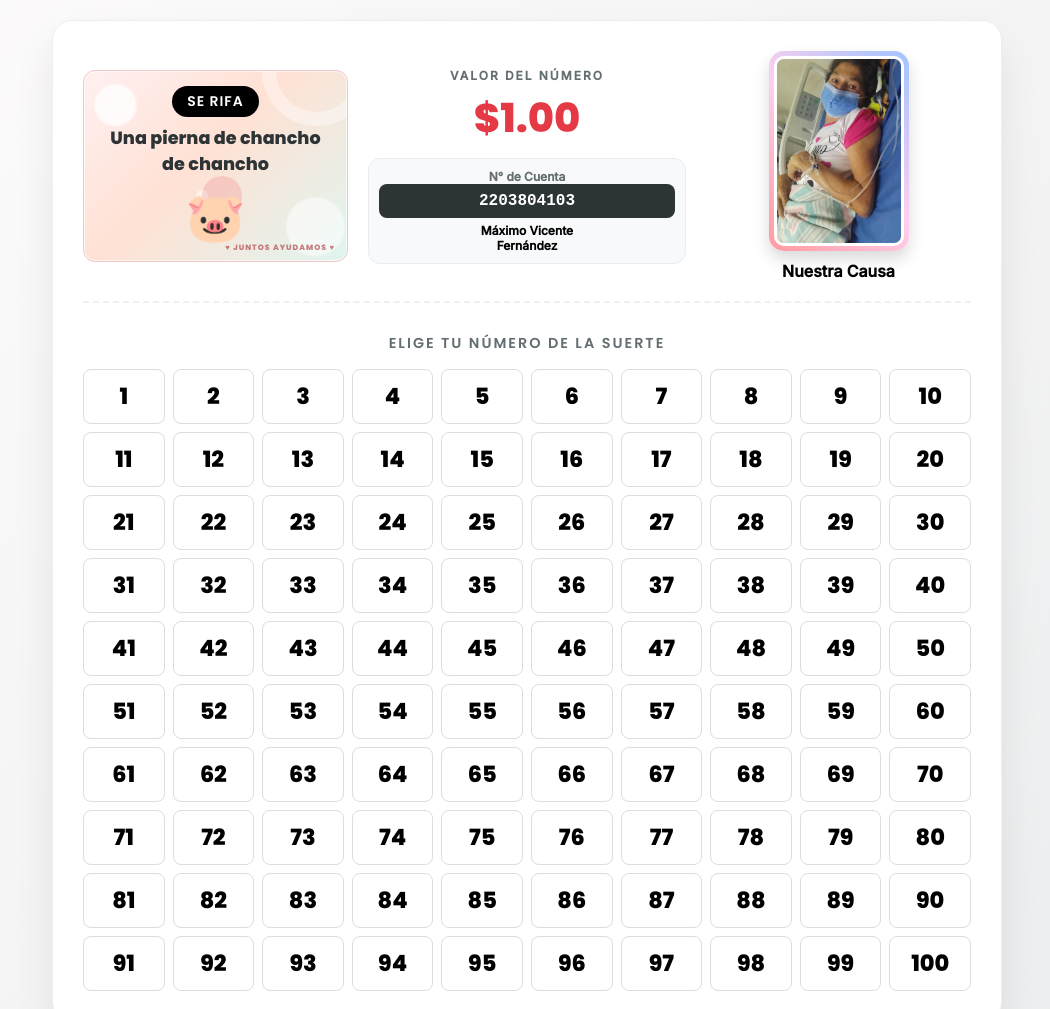
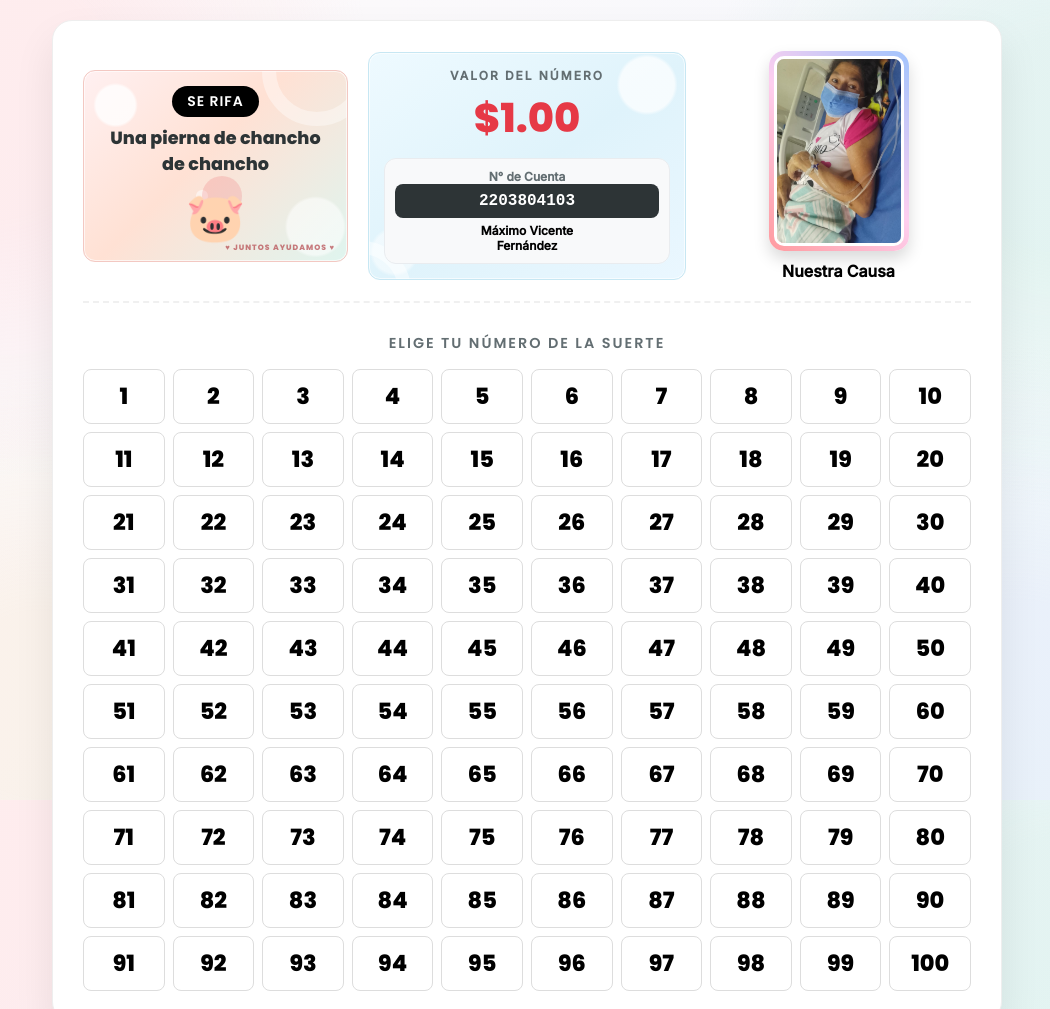
Before and after one commit to Adrianfer4/rifa-solidaria, a plain HTML site: page index.html in a window 1280 px wide. Shown: the top 1009 px of the page, without its empty margins (113-1163 px from the left). Drawn offline with Linux system fonts and the light colour scheme.

Commit message:
Mejorar el fondo y el estilo de la caja de precios en index.html, añadiendo nuevos gradientes y efectos visuales.

```diff
--- a/index.html
+++ b/index.html
@@ -29,7 +29,13 @@
 
       body {
         font-family: "Inter", sans-serif;
-        background: linear-gradient(135deg, #fdfbfb 0%, #ebedee 100%);
+        background:
+          radial-gradient(circle at 8% 12%, rgba(255, 198, 203, 0.26) 0 9%, transparent 28%),
+          radial-gradient(circle at 92% 18%, rgba(187, 231, 220, 0.3) 0 8%, transparent 27%),
+          radial-gradient(circle at 12% 88%, rgba(255, 221, 181, 0.24) 0 7%, transparent 25%),
+          radial-gradient(circle at 88% 90%, rgba(207, 213, 255, 0.24) 0 9%, transparent 28%),
+          linear-gradient(135deg, #fffafa 0%, #f7f8fc 48%, #f0faf7 100%);
+        background-attachment: fixed;
         display: flex;
         justify-content: center;
         align-items: center;
@@ -61,6 +67,34 @@
 
       .header-section {
         text-align: center;
+      }
+
+      .price-box {
+        position: relative;
+        overflow: hidden;
+        background:
+          radial-gradient(circle at 88% 14%, rgba(255, 255, 255, 0.72) 0 8%, transparent 9%),
+          radial-gradient(circle at 8% 88%, rgba(255, 255, 255, 0.5) 0 6%, transparent 7%),
+          linear-gradient(145deg, #eefaff 0%, #dff3fb 52%, #eaf7ff 100%);
+        border: 1px solid #c7e7f3;
+        border-radius: 12px;
+        padding: 15px;
+        box-shadow: inset 0 0 0 1px rgba(255, 255, 255, 0.65);
+      }
+      .price-box::before {
+        content: "";
+        position: absolute;
+        width: 100px;
+        height: 100px;
+        left: -58px;
+        bottom: -62px;
+        border: 13px solid rgba(255, 255, 255, 0.45);
+        border-radius: 50%;
+        pointer-events: none;
+      }
+      .price-box > * {
+        position: relative;
+        z-index: 1;
       }
 
       .premium-box {
@@ -394,7 +428,7 @@
           <div class="pig-icon">🐷</div>
         </div>
 
-        <div class="header-section">
+        <div class="header-section price-box">
           <div class="price-title">Valor del número</div>
           <div class="price-value">$1.00</div>
           <div class="account-info">
```
